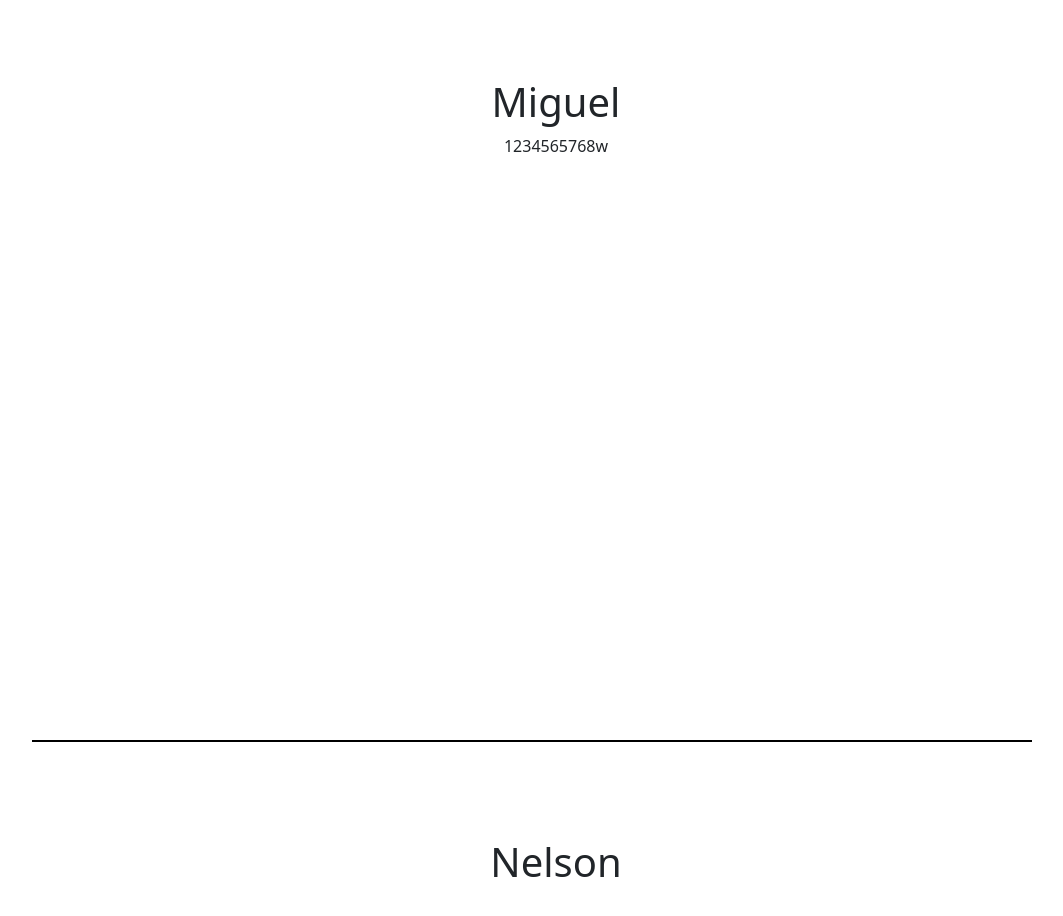
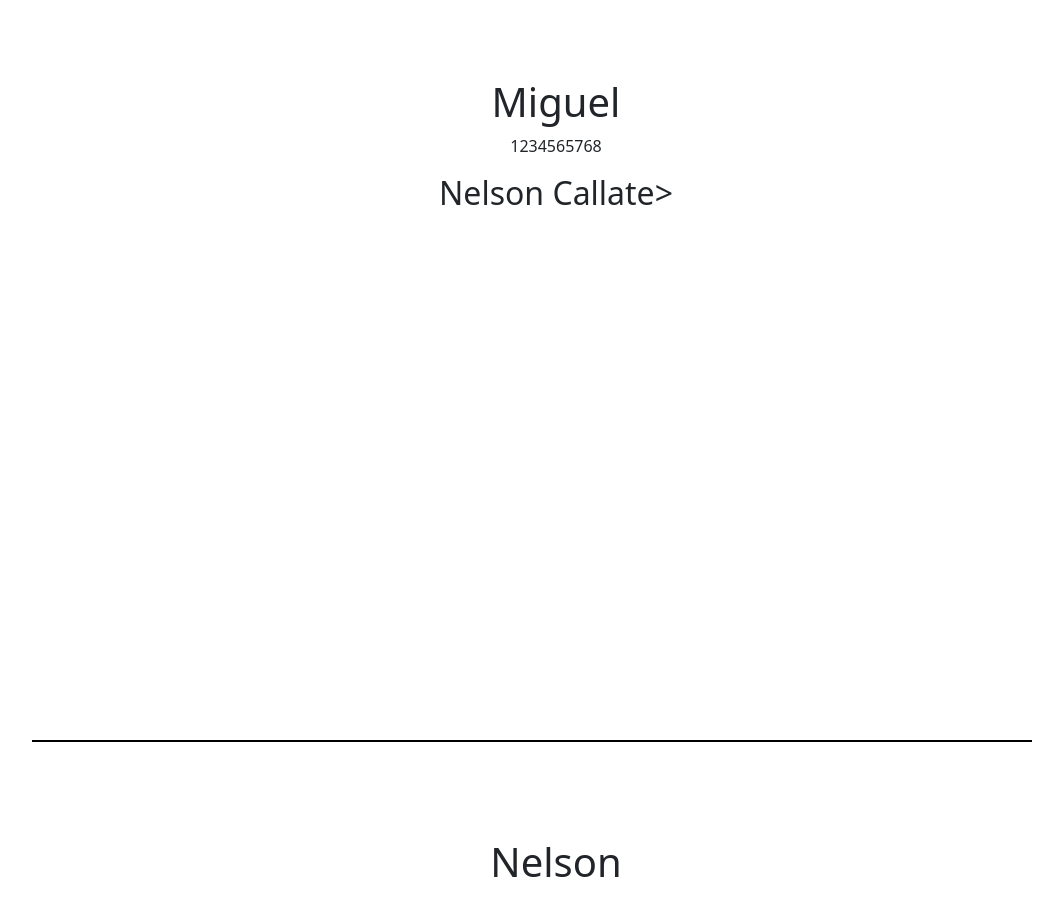
Before and after one commit to Miguelpers/practica, a React (Create React App) app: page / in a window 1280 px wide. Shown: the part 780-1696 px from the top of the page, without its empty margins (108-1171 px from the left). Built offline with nearby package versions, Linux system fonts and the light colour scheme.

Commit message:
Update Miguel.jsx

```diff
--- a/src/container/Miguel/Miguel.jsx
+++ b/src/container/Miguel/Miguel.jsx
@@ -10,7 +10,8 @@ const Miguel = () => {
 			    <h1>Miguel</h1>
 			</div>
 			<div className="app__miguel-excerpt">
-				<p className="p-text">1234565768w</p>
+				<p className="p-text">1234565768</p>
+				<h2>Nelson Callate></h2>
 			</div>
 		</div>
     </div>
```
